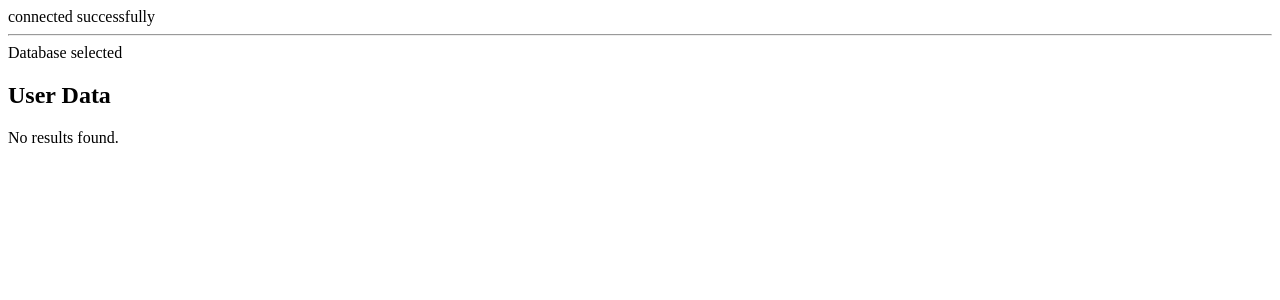
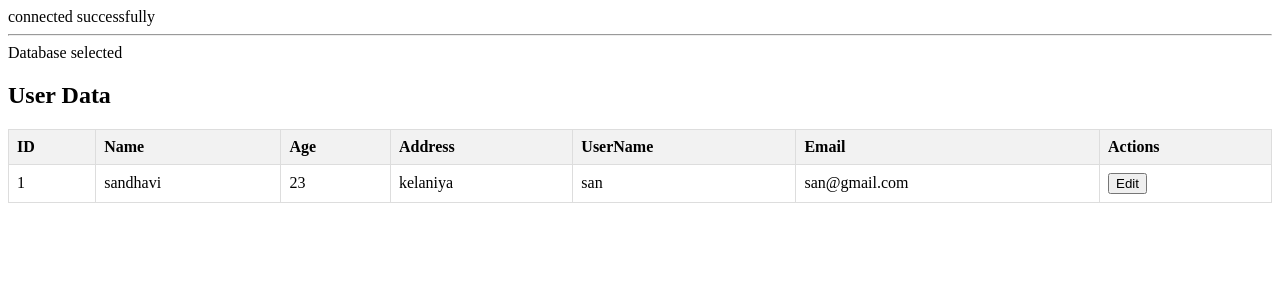
Before and after one commit to sandhavi/PartyPlanning, a PHP site: page /view.php in a window 1280 px wide. Shown: the top 300 px of the page. Run offline with PHP 8.4, Linux system fonts and the light colour scheme; data comes from the database, SQL or seed files in the repository; data that the repository does not hold is empty.

Commit message:
Update session variable name and SQL query in login.php and registration_user.php

```diff
--- a/Backend/login.php
+++ b/Backend/login.php
@@ -21,7 +21,7 @@ if ($_SERVER["REQUEST_METHOD"] == "POST") {
         if ($password === $db_password) {
             // Password is correct, user is authenticated
             session_start();
-            $_SESSION['user_id'] = $user_id;
+            $_SESSION['id'] = $user_id;
             $_SESSION['username'] = $db_username;
 
             // Redirect to a dashboard or another page
--- a/Backend/registration_user.php
+++ b/Backend/registration_user.php
@@ -23,7 +23,7 @@ if (empty($email)) {
 } else {
 
     require "../Include/connectin.php";
-    $rs = $db::search("SELECT * FROM `user` WHERE `email` = '" . $email . "'");
+    $rs = $db::search("SELECT * FROM `customers` WHERE `email` = '" . $email . "'");
     $n = $rs->num_rows;
 
     if ($n > 0) {
--- a/view.php
+++ b/view.php
@@ -1,23 +1,3 @@
-<?php
-// Include the database connection file
-include './Include/connectin.php';
-
-// Query the database
-$sql = "SELECT * FROM user";
-$result = $conn->query($sql);
-
-// Process the results
-$rows = array();
-if ($result->num_rows > 0) {
-    while ($row = $result->fetch_assoc()) {
-        $rows[] = $row;
-    }
-}
-
-// Close the connection
-$conn->close();
-?>
-
 <!DOCTYPE html>
 <html lang="en">
 
@@ -42,29 +22,145 @@ $conn->close();
         th {
             background-color: #f2f2f2;
         }
+
+        .edit-popup {
+            display: none;
+            position: fixed;
+            top: 50%;
+            left: 50%;
+            transform: translate(-50%, -50%);
+            background-color: #fff;
+            padding: 20px;
+            box-shadow: 0 0 10px rgba(0, 0, 0, 0.5);
+            z-index: 2;
+        }
+
+        .overlay {
+            display: none;
+            position: fixed;
+            top: 0;
+            left: 0;
+            width: 100%;
+            height: 100%;
+            background: rgba(0, 0, 0, 0.5);
+            z-index: 1;
+        }
     </style>
 </head>
 
 <body>
+    <?php
+    // Include the database connection file
+    include './Include/connectin.php';
+
+    // Process edit form submission
+    if ($_SERVER["REQUEST_METHOD"] == "POST" && isset($_POST['edit_user'])) {
+        $editUserId = $_POST['edit_user_id'];
+        $editUserName = $_POST['edit_user_name'];
+        $editUserAge = $_POST['edit_user_age'];
+        $editUserAddress = $_POST['edit_user_address'];
+        $editUserEmail = $_POST['edit_user_email'];
+
+        $updateSql = "UPDATE customer SET
+                      name = '$editUserName',
+                      age = '$editUserAge',
+                      address = '$editUserAddress',
+                      email = '$editUserEmail'
+                      WHERE id = $editUserId";
+
+        if ($conn->query($updateSql) === TRUE) {
+            echo "Record updated successfully";
+        } else {
+            echo "Error updating record: " . $conn->error;
+        }
+    }
+
+    // Query the database
+    $sql = "SELECT * FROM customer";
+    $result = $conn->query($sql);
+
+    // Process the results
+    $rows = array();
+    if ($result->num_rows > 0) {
+        while ($row = $result->fetch_assoc()) {
+            $rows[] = $row;
+        }
+    }
+
+    // Close the connection
+    $conn->close();
+    ?>
+
     <h2>User Data</h2>
     <?php if (!empty($rows)) : ?>
         <table>
             <tr>
                 <th>ID</th>
-                <th>Username</th>
+                <th>Name</th>
+                <th>Age</th>
+                <th>Address</th>
+                <th>UserName</th>
                 <th>Email</th>
+                <th>Actions</th>
             </tr>
             <?php foreach ($rows as $row) : ?>
                 <tr>
                     <td><?php echo $row['id']; ?></td>
+                    <td><?php echo $row['name']; ?></td>
+                    <td><?php echo $row['age']; ?></td>
+                    <td><?php echo $row['address']; ?></td>
                     <td><?php echo $row['username']; ?></td>
                     <td><?php echo $row['email']; ?></td>
+                    <td>
+                        <!-- Edit button with onclick event to open edit pop-up -->
+                        <button onclick="openEditPopup(<?php echo $row['id']; ?>)">Edit</button>
+                    </td>
                 </tr>
             <?php endforeach; ?>
         </table>
     <?php else : ?>
         <p>No results found.</p>
     <?php endif; ?>
+
+    <!-- Edit pop-up -->
+    <div class="overlay" id="overlay"></div>
+    <div class="edit-popup" id="editPopup">
+        <h3>Edit User</h3>
+        <form method="post" action="<?php echo $_SERVER['PHP_SELF']; ?>">
+            <input type="hidden" name="edit_user_id" id="editUserId" value="">
+            Name: <input type="text" name="edit_user_name" id="editUserName" required><br>
+            Age: <input type="text" name="edit_user_age" id="editUserAge" required><br>
+            Address: <input type="text" name="edit_user_address" id="editUserAddress" required><br>
+            Email: <input type="text" name="edit_user_email" id="editUserEmail" required><br>
+            <button type="submit" name="edit_user">Save</button>
+            <button type="button" onclick="closeEditPopup()">Cancel</button>
+        </form>
+    </div>
+
+    <!-- JavaScript code for handling edit pop-up -->
+    <script>
+        function openEditPopup(userId) {
+            var user = <?php echo json_encode($rows); ?>.find(u => u.id == userId);
+
+            if (user) {
+                document.getElementById('editUserId').value = user.id;
+                document.getElementById('editUserName').value = user.name;
+                document.getElementById('editUserAge').value = user.age;
+                document.getElementById('editUserAddress').value = user.address;
+                document.getElementById('editUserEmail').value = user.email;
+
+                // Display the edit pop-up and overlay
+                document.getElementById('editPopup').style.display = 'block';
+                document.getElementById('overlay').style.display = 'block';
+            }
+        }
+
+        function closeEditPopup() {
+            // Close the edit pop-up and overlay
+            document.getElementById('editPopup').style.display = 'none';
+            document.getElementById('overlay').style.display = 'none';
+        }
+    </script>
 </body>
 
 </html>
```
Also changed, not shown: SQL/admin.sql (deleted, +0 -18 lines), SQL/party.sql (+6 -2 lines), SQL/readme.txt (deleted).
